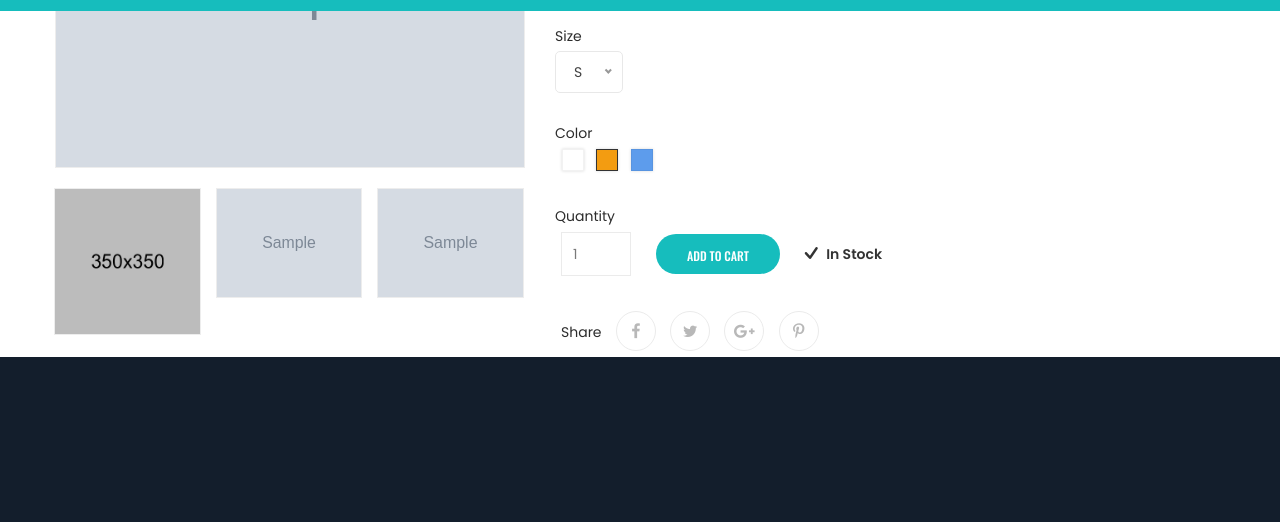
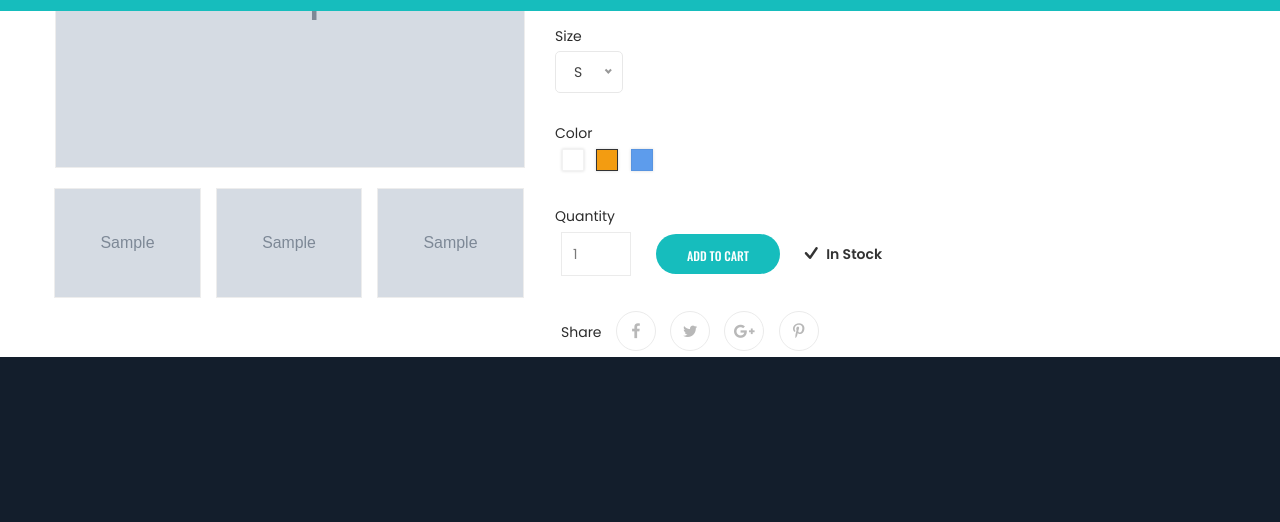
Before and after one commit to prajjwalz1/intdelexp, a Django app: page /productdetails/1 in a window 1280 px wide; the page is wider, and only the part inside the window is pictured. Shown: the part 355-877 px from the top of that part. Run offline with Django 4.2, Linux system fonts and the light colour scheme; tables that the repository leaves empty hold one stand-in row (values such as "Sample post"); grey boxes marked "Sample" are stand-in pictures; some libraries are stand-ins or nearby versions; some web fonts are replaced.

Commit message:
2 more images added

```diff
--- a/indelx/templates/product-details.html
+++ b/indelx/templates/product-details.html
@@ -19,7 +19,7 @@
                             <div id="thumb1" class="tab-pane fade show active">
                                 <a data-fancybox="images" href="{{product.image.url}}"><img src="{{product.image.url}}" alt="product-view"></a>
                             </div>
-                            {%if product.image_2%}
+                            {%if product.image_2 %}
                             <div id="thumb2" class="tab-pane fade show ">
                                 <a data-fancybox="images" href="{{product.image_2.url}}"><img src="{{product.image_2.url}}" alt="product-view"></a>
                             </div>
@@ -36,9 +36,13 @@
                         <!-- Thumbnail Image End -->
                         <div class="product-thumbnail">
                             <div class="thumb-menu owl-carousel nav tabs-area" role="tablist">
-                                <a class="active" data-bs-toggle="tab" href="#thumb1"><img src="img/products/p2.jpg" alt="product-thumbnail"></a>
+                                <a class="active" data-bs-toggle="tab" href="#thumb1"><img src="{{product.image.url}}" alt="product-thumbnail"></a>
+                                {%if product.image_2 %}
                                 <a data-bs-toggle="tab" href="#thumb2"><img src="{{product.image_2.url}}" alt="product-thumbnail"></a>
+                                {%endif%}
+                                {%if product.image_2 %}
                                 <a data-bs-toggle="tab" href="#thumb3"><img src="{{product.image_3.url}}" alt="product-thumbnail"></a>
+                                {%endif%}
 
                             </div>
                         </div>
```
